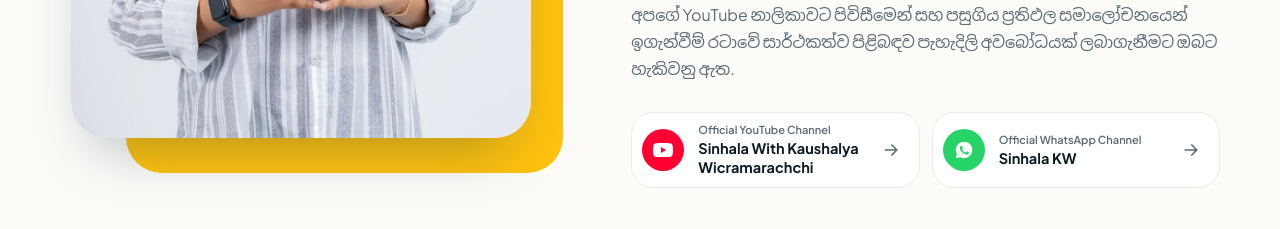
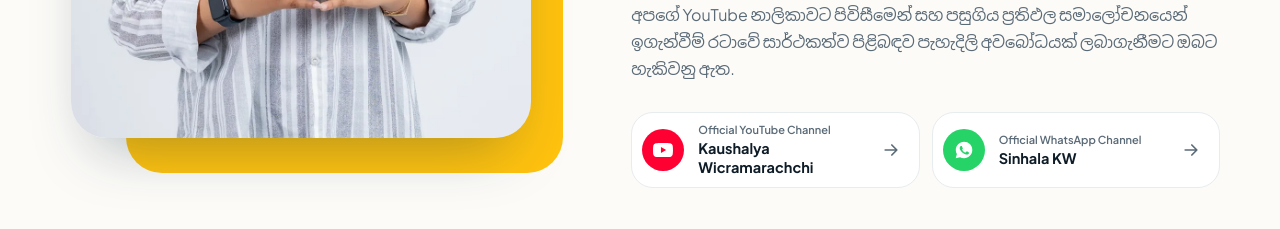
Before and after one commit to KING-UPE/SinhalaKW, a plain HTML site: page index.html in a window 1280 px wide. Shown: the part 1440-1669 px from the top of the page. Drawn offline with Linux system fonts and the light colour scheme.

Commit message:
fix(about): YouTube channel name is Kaushalya Wicramarachchi

```diff
--- a/index.html
+++ b/index.html
@@ -259,7 +259,7 @@
           <div class="about-links reveal">
             <a href="https://youtube.com/@kaushalyawicramarachchi" target="_blank" rel="noopener" class="yt-link">
               <span class="yt-ic"><svg class="ic" aria-hidden="true"><use href="#i-yt"/></svg></span>
-              <span><small>Official YouTube Channel</small><strong>Sinhala With Kaushalya Wicramarachchi</strong></span>
+              <span><small>Official YouTube Channel</small><strong>Kaushalya Wicramarachchi</strong></span>
               <svg class="ic arrow" aria-hidden="true"><use href="#i-arrow"/></svg>
             </a>
             <a href="https://whatsapp.com/channel/0029VajTCfCADTOA3ZcOol3W" target="_blank" rel="noopener" class="yt-link wa-link">
```
